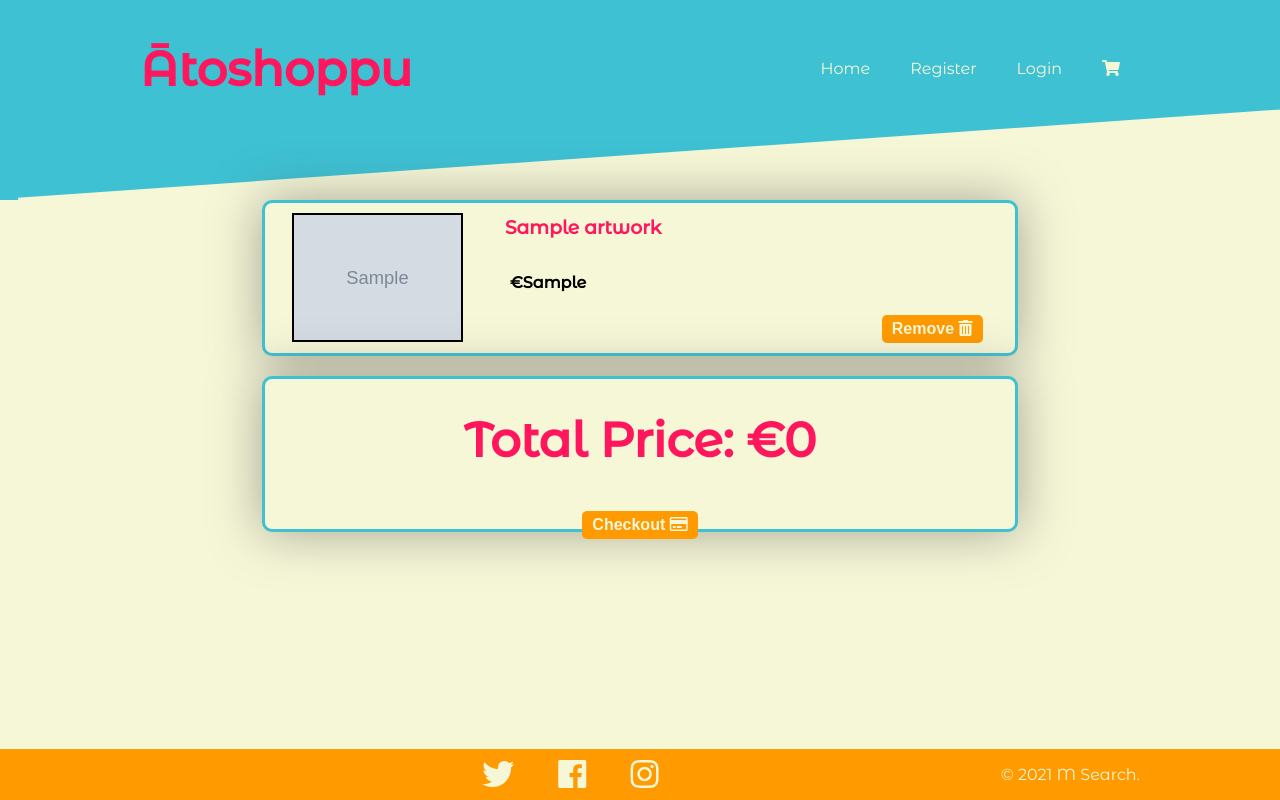
After one commit to Shizen-no-ko/shop-webpage-python-flask, a Flask app: page /cart in a window 1280 px wide. The commit adds this page. Run offline with Flask 2, Linux system fonts and the light colour scheme; tables that the repository leaves empty hold one stand-in row (values such as "Sample post"); grey boxes marked "Sample" are stand-in pictures; some libraries are stand-ins or nearby versions.

Commit message:
Sets basic rendering of shopping cart page

```diff
--- a/main.py
+++ b/main.py
@@ -79,5 +79,21 @@ def home():
     return render_template("index.html", art_list=art_list, purchases=purchases, current_year=current_year)
 
 
+@app.route('/cart', methods=['POST', 'GET'])
+def cart():
+    purchases = Purchase.query.count()
+    all_purchases = Purchase.query.all()
+    purchase_id_list = []
+    purchases_list = []
+    for purchase in all_purchases:
+        purchase_id_list.append(purchase.id)
+        purchases_list.append(Artwork.query.get(purchase.id))
+    # print(purchase_id_list)
+    # for art in purchases_list:
+    #     print(art.title)
+    # return redirect(url_for('home'))
+    return render_template("cart.html", purchases_list=purchases_list, purchases=purchases, current_year=current_year)
+
+
 if __name__ == "__main__":
 	app.run(debug=True)
--- a/static/css/styles.css
+++ b/static/css/styles.css
@@ -16,6 +16,11 @@ html{
   --pink: #ff165d;
   --title-font: 'Montserrat Alternates', sans-serif;
   --page-font: 'Lato', sans-serif;
+}
+
+a {
+    color: var(--pale);
+    text-decoration: none;
 }
 
 body {
@@ -152,6 +157,46 @@ section .flex{
        z-index: 100;
 }
 
+.purchase-card{
+    border-color: var(--blue);
+    height: 150px;
+    margin: 0 auto 20px;
+    padding-top: 0;
+    transform: rotate(0deg);
+    width: 75%;
+}
+
+
+
+
+.purchase-details{
+    height: 100%;
+    padding-top: 10px;
+    position: absolute;
+    right: 3%;
+    text-align: justify;
+    top: 0;
+    width: 65%;
+
+}
+
+.purchase-img-container{
+    left: 0;
+    position: absolute;
+    top: 0;
+    width: 30%;
+}
+
+.purchase-img-container img{
+    border-radius: 0;
+    border: 2px solid black;
+    margin-top: 10px;
+    object-fit: contain;
+    height: 125px;
+    width: auto;
+}
+
+
 .card:hover{
     border: var(--pink) 3px solid;
     transform: rotate(0deg);
@@ -218,6 +263,16 @@ section .flex{
 
 #buy-button{
     background-color: var(--pink);
+}
+
+.purchase-card h3 {
+    color: var(--pink);
+}
+
+.purchase-details button{
+    position: absolute;
+    right:0;
+    bottom:10px;;
 }
 
 .show {
--- /dev/null
+++ b/static/js/cart.js
@@ -0,0 +1 @@
+function setButtons(){
--- a/templates/base.html
+++ b/templates/base.html
@@ -24,7 +24,7 @@
                 <li>Home</li>
                 <li>Register</li>
                 <li>Login</li>
-                <li><i class="fas fa-shopping-cart cart"></i><div id="cart-count">{{ purchases }}</div></li>
+                <li><a href="{{ url_for('cart') }}"><i class="fas fa-shopping-cart cart"></i><div id="cart-count">{{ purchases }}</div></a></li>
             </ul>
 <!--        </div>-->
                 </div>
--- /dev/null
+++ b/templates/cart.html
@@ -0,0 +1,29 @@
+{% extends 'base.html' %}
+<script src="{{ url_for('static' , filename='js/cart.js') }}"></script>
+{% block content %}
+{% set total= namespace(value=0) %}
+<div class="container">
+{% for purchase in purchases_list %}
+{% set total.value = total.value + purchase.price | int %}
+<div class="card purchase-card">
+    <div class="purchase-img-container">
+         <img src="{{purchase.img_url}}">
+    </div>
+    <div class="purchase-details">
+        <h3>{{ purchase.title }}</h3>
+        <h4>€{{ purchase.price }}</h4>
+        <form>
+            <button class="button">Remove <i class="fas fa-trash-alt"></i></button>
+        </form>
+    </div>
+</div>
+{% endfor %}
+    <div class="card purchase-card"><h1>Total Price: €{{ total.value }}</h1>
+     <form>
+            <button class="button">Checkout <i class="far fa-credit-card"></i></button>
+        </form>
+    </div>
+
+</div>
+
+{% endblock %}
```
